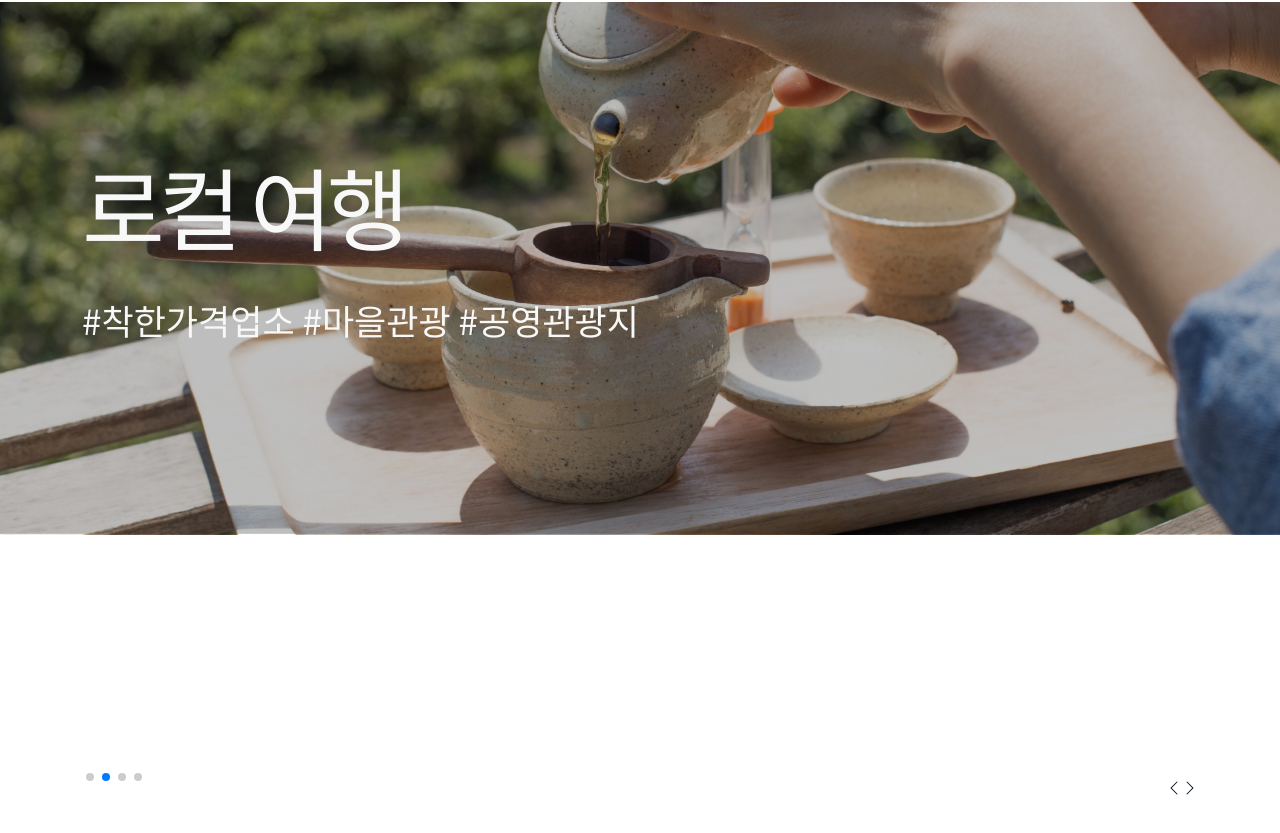
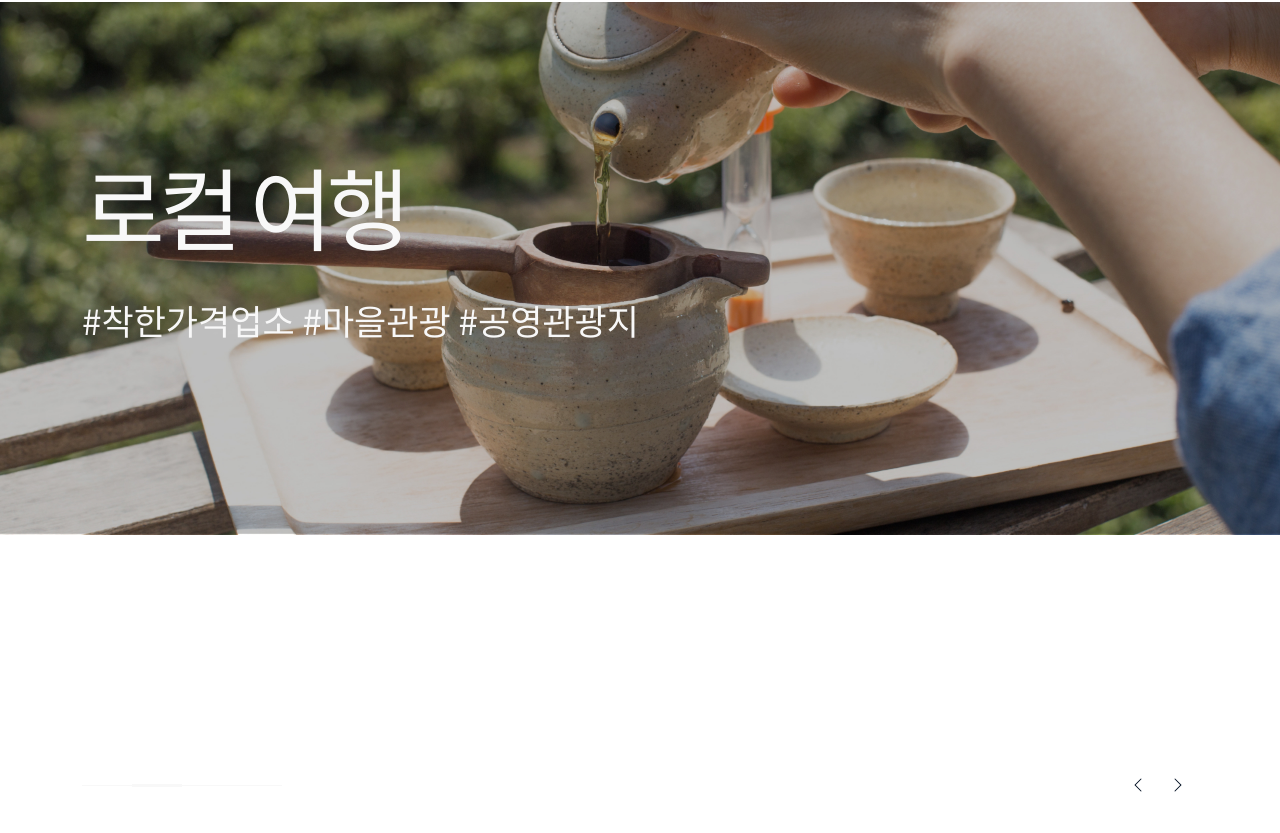
Before and after one commit to Kimjiwoo96/jejuThema-react, a React (Create React App) app: page / in a window 1280 px wide. Shown: the part 159-992 px from the top of the page. Built offline with nearby package versions, Linux system fonts and the light colour scheme; a web font is replaced by a local one.

Commit message:
메인 스와이퍼 오류 해결

```diff
--- a/public/css/stylebine.css
+++ b/public/css/stylebine.css
@@ -61,71 +61,60 @@ li {
   text-decoration: none;
 }
 
-/*
-#hd .navbar {
-  padding: 0;
-} */
 
-/* .logo img {
-  max-width: 100%;
-  height: auto;
+/* 슬라이드 */
+
+
+#slidebanner .pagination {
+  align-items: center;
+  margin-right: 1rem;
 }
 
-
-#gnbs {
-  width: 650px;
-  padding: 0;
+#slidebanner .pagination .swiper-pagination-bullet {
+  border-radius: 0;
+  width: 50px;
   margin: 0;
-  flex-wrap: wrap;
-
+  position: relative;
+  height: 10px;
+  opacity: 1;
+  background-color: transparent;
 }
 
-#gnbs li {
-  padding: 0 1rem;
+#slidebanner .pagination .swiper-pagination-bullet::before {
+  content: "";
+  display: block;
+  position: absolute;
+  height: 1px;
+  left: 0;
+  right: 0;
+  bottom: 0;
+  top: 0;
+  margin: auto;
+  background-color: var(--contents_bg_color);
 }
 
-#gnbs li:last-child {
-  padding-right: 0;
+#slidebanner .swiper-pagination-bullet-active {
+  background-color: transparent !important;
 }
 
-#gnbs a {
-
-  line-height: 100px;
-  position: relative;
-  font-family: 'GmarketSansMedium' !important;
-  font-size: 20px;
-  padding: 0 10px;
-  text-decoration: none;
-  color: var(--main-font-color);
-  display: block;
-  padding: 0;
-
+#slidebanner .swiper-pagination-bullet-active::before {
+  height: 3px !important;
 }
 
-#gnbs a:hover {
-  color: var(--main_color3);
+#slidebanner button.button-next-slide,
+#slidebanner button.button-prev-slide {
+  height: auto;
+  width: auto;
+  margin: 0;
+  padding: 4px 12px;
+  align-items: center;
+  display: flex;
 }
 
-#gnbs a::after {
+#slidebanner button.button-next-slide::before,
+#slidebanner button.utton-prev-slide::before {
   content: "";
-  position: absolute;
-  background-color: var(--main_color3);
-  height: 3px;
-  width: 0;
-  left: 0;
-  bottom: 30px;
-  transition: .3s;
-
+  color: var(--contents_bg_color);
+  font-size: 18px;
+  z-index: 10000;
 }
-
-#gnbs a:hover::after {
-  width: 100%;
-}
- */
-
-/* button.navbar-toggler {
-  border: 0;
-} */
-
-
-/* 슬라이드 */
--- a/src/App.js
+++ b/src/App.js
@@ -8,7 +8,9 @@ function App() {
   return (
     <>
       <Hd></Hd>
+      <div id='slidebanner'>
         <MainBanner></MainBanner>
+      </div>
     </>
   );
 }
--- a/src/component/bine/MainBanner.js
+++ b/src/component/bine/MainBanner.js
@@ -37,9 +37,9 @@ function Main() {
 
       >
         {
-          bannerObj.map((el, idx) => {
+          bannerObj.map((el) => {
             return (
-              <SwiperSlide className={MainStyle.bannerSlide} key={idx}>
+              <SwiperSlide className={MainStyle.bannerSlide} key={el.id}>
                 <div>
                   <img src={el.image} alt={el.title} />
                   <div className={`${MainStyle.content} position-absolute container `}>
@@ -51,9 +51,9 @@ function Main() {
             )
           })
         }
-        <div className={`${MainStyle.btn} position-absolute container d-flex`}>
-          <div className='pagination'></div>
-          <button className='button-prev-slide'><BsChevronLeft /></button>
+        <div className={`${MainStyle.btn}  position-absolute container d-flex`}>
+          <div className="pagination"></div>
+          <button className='button-prev-slide btn-light'><BsChevronLeft /></button>
           <button className='button-next-slide'><BsChevronRight /></button>
         </div>
 
--- a/src/js/banner.js
+++ b/src/js/banner.js
@@ -1,22 +1,26 @@
 export const bannerObj = [
   {
+    id: 1,
     title: "체험 여행",
     txt: "#액티비티 #테마공원 #레저/관광",
-    image : "./img/Main/mainbanner1.jpg"
+    image: "./img/Main/mainbanner1.jpg"
   },
   {
+    id: 2,
     title: "로컬 여행",
     txt: "#착한가격업소 #마을관광 #공영관광지",
-    image : "./img/Main/mainbanner2.jpg"
+    image: "./img/Main/mainbanner2.jpg"
   },
   {
+    id: 3,
     title: "힐링 여행",
     txt: "#포토스팟 #드라이브 #숲",
-    image : "./img/Main/mainbanner3.jpg"
+    image: "./img/Main/mainbanner3.jpg"
   },
   {
+    id: 4,
     title: "문화 여행",
     txt: "#자연경관 #우수관광업체 #동굴",
-    image : "./img/Main/mainbanner4.jpg"
+    image: "./img/Main/mainbanner4.jpg"
   }
 ]
--- a/src/scss/bine/Main.module.scss
+++ b/src/scss/bine/Main.module.scss
@@ -16,9 +16,7 @@ $contents_border_color: #ECECEC;
     margin: 0 auto;
 
   }
-
 }
-
 
 
 .bannerSlide {
@@ -56,6 +54,8 @@ $contents_border_color: #ECECEC;
 
 
 
+
+
 // 모바일 버전
 @media screen and (max-width: 768px) {
   .banner {}
```
